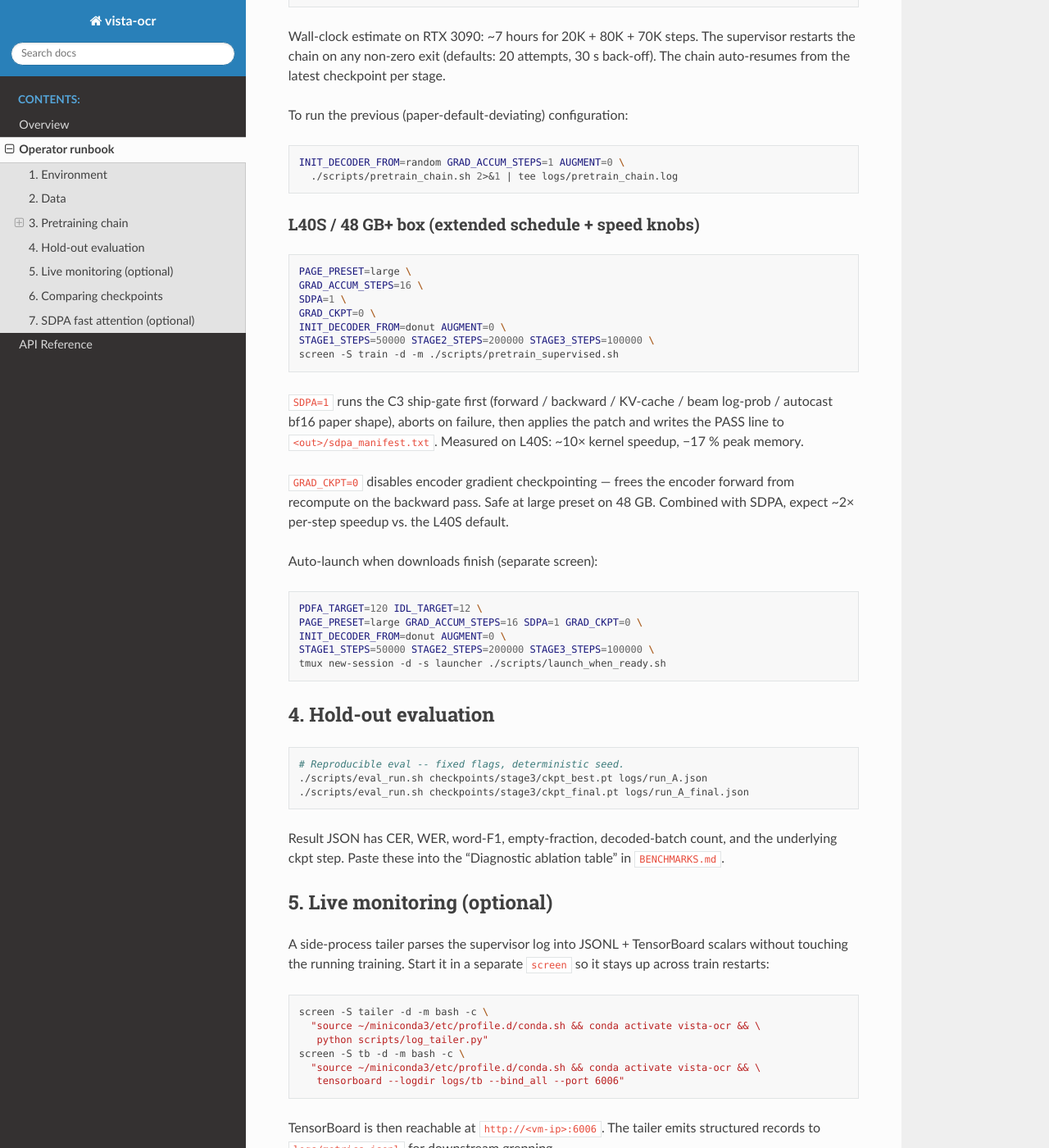
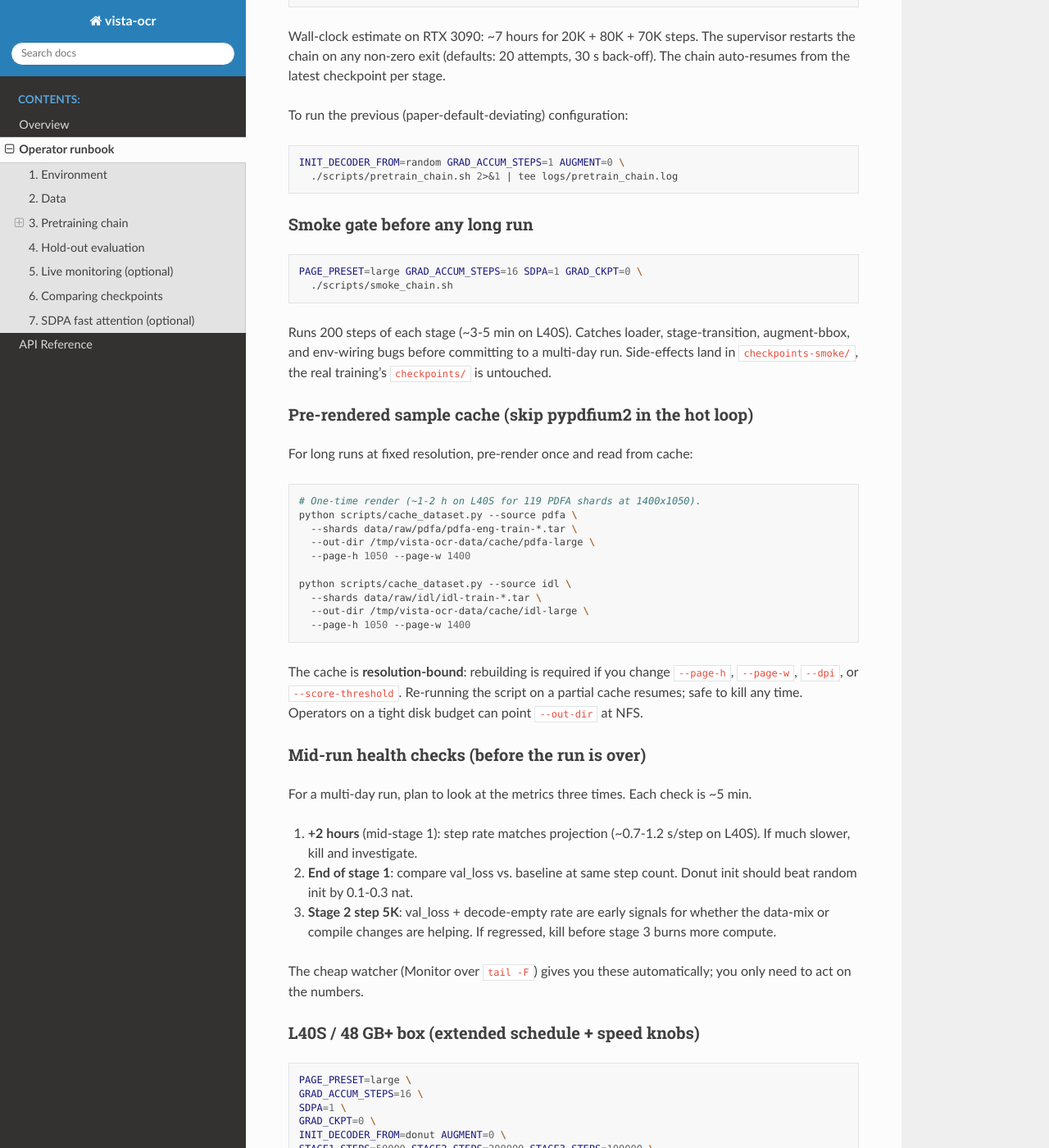
Before and after one commit to csae2414/vista-ocr, a Sphinx documentation site: the page built from docs/operator-runbook.md, in a window 1280 px wide and 1400 px high, scrolled down 843 px. Shown: the whole window at 82% size. Built offline with Sphinx 7.4.7 and the Read the Docs theme 3.1.0, drawn with Linux system fonts in a browser that asks for light colours.

Commit message:
Smoke gate, HF pre-flight, mid-run check schedule, CHANGELOG

````diff
--- a/docs/operator-runbook.md
+++ b/docs/operator-runbook.md
@@ -47,6 +47,56 @@ To run the previous (paper-default-deviating) configuration:
 INIT_DECODER_FROM=random GRAD_ACCUM_STEPS=1 AUGMENT=0 \
   ./scripts/pretrain_chain.sh 2>&1 | tee logs/pretrain_chain.log
 ```
+
+### Smoke gate before any long run
+
+```bash
+PAGE_PRESET=large GRAD_ACCUM_STEPS=16 SDPA=1 GRAD_CKPT=0 \
+  ./scripts/smoke_chain.sh
+```
+
+Runs 200 steps of each stage (~3-5 min on L40S). Catches loader,
+stage-transition, augment-bbox, and env-wiring bugs before committing
+to a multi-day run. Side-effects land in `checkpoints-smoke/`, the
+real training's `checkpoints/` is untouched.
+
+### Pre-rendered sample cache (skip pypdfium2 in the hot loop)
+
+For long runs at fixed resolution, pre-render once and read from cache:
+
+```bash
+# One-time render (~1-2 h on L40S for 119 PDFA shards at 1400x1050).
+python scripts/cache_dataset.py --source pdfa \
+  --shards data/raw/pdfa/pdfa-eng-train-*.tar \
+  --out-dir /tmp/vista-ocr-data/cache/pdfa-large \
+  --page-h 1050 --page-w 1400
+
+python scripts/cache_dataset.py --source idl \
+  --shards data/raw/idl/idl-train-*.tar \
+  --out-dir /tmp/vista-ocr-data/cache/idl-large \
+  --page-h 1050 --page-w 1400
+```
+
+The cache is **resolution-bound**: rebuilding is required if you
+change `--page-h`, `--page-w`, `--dpi`, or `--score-threshold`.
+Re-running the script on a partial cache resumes; safe to kill any
+time. Operators on a tight disk budget can point `--out-dir` at NFS.
+
+### Mid-run health checks (before the run is over)
+
+For a multi-day run, plan to look at the metrics three times. Each
+check is ~5 min.
+
+1. **+2 hours** (mid-stage 1): step rate matches projection (~0.7-1.2
+   s/step on L40S). If much slower, kill and investigate.
+2. **End of stage 1**: compare val_loss vs. baseline at same step
+   count. Donut init should beat random init by 0.1-0.3 nat.
+3. **Stage 2 step 5K**: val_loss + decode-empty rate are early
+   signals for whether the data-mix or compile changes are helping.
+   If regressed, kill before stage 3 burns more compute.
+
+The cheap watcher (Monitor over `tail -F`) gives you these
+automatically; you only need to act on the numbers.
 
 ### L40S / 48 GB+ box (extended schedule + speed knobs)
 
````
Also changed, not shown: CHANGELOG.md (+53 -0 lines), 2 other files.
